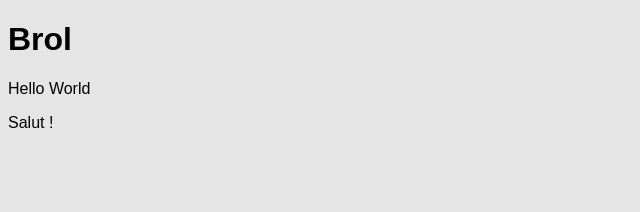
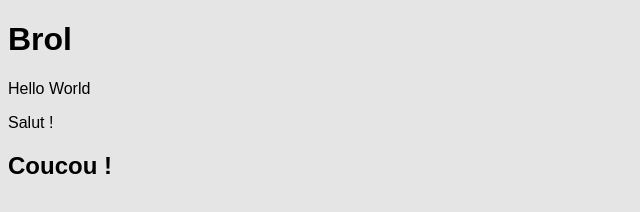
Before and after one commit to nacbeatz/musicalisation, a website built with Parcel: page index.html in a window 1280 px wide. Shown: the whole page, without its empty margins (0-640 px from the left). Built offline with nearby package versions, Linux system fonts and the light colour scheme.

Commit message:
modif section

```diff
--- a/index.html
+++ b/index.html
@@ -16,7 +16,7 @@
 </header>
 
 
-<section></section>
+<section><h1>Coucou !</h1></section>
 <footer></footer>
 </body>
 </html>
```
